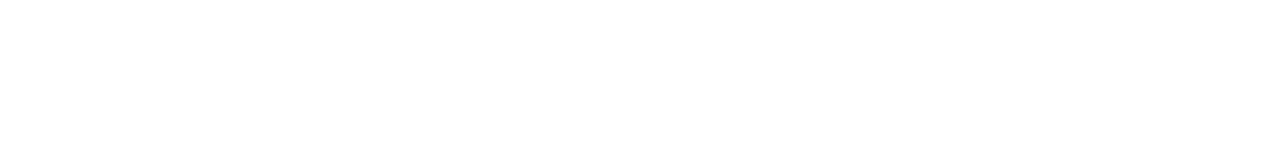
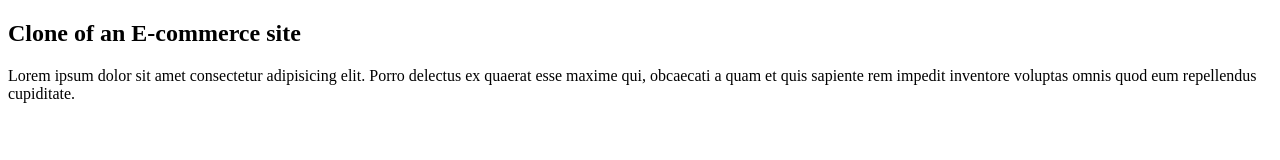
Before and after one commit to skkad/Going-through-the-file-structure-analyzing-the-project.-Declarative-Way-Intr-...---In-Class---Re, a React app: page / in a window 1280 px wide. Built offline with nearby package versions, Linux system fonts and the light colour scheme.

Commit message:
commit 3.0

```diff
--- a/src/components/App.js
+++ b/src/components/App.js
@@ -3,7 +3,10 @@ import '../styles/App.css';
 
 const App = () => {
   return (
-    <div id="main"></div>
+    <div id="main">
+          <h2 data-ns-test="project-name">Clone of an E-commerce site</h2>
+          <p data-ns-test="project-description">Lorem ipsum dolor sit amet consectetur adipisicing elit. Porro delectus ex quaerat esse maxime qui, obcaecati a quam et quis sapiente rem impedit inventore voluptas omnis quod eum repellendus cupiditate.</p>
+    </div>
   )
 }
 
```
Also changed, not shown: dist/index.html.
